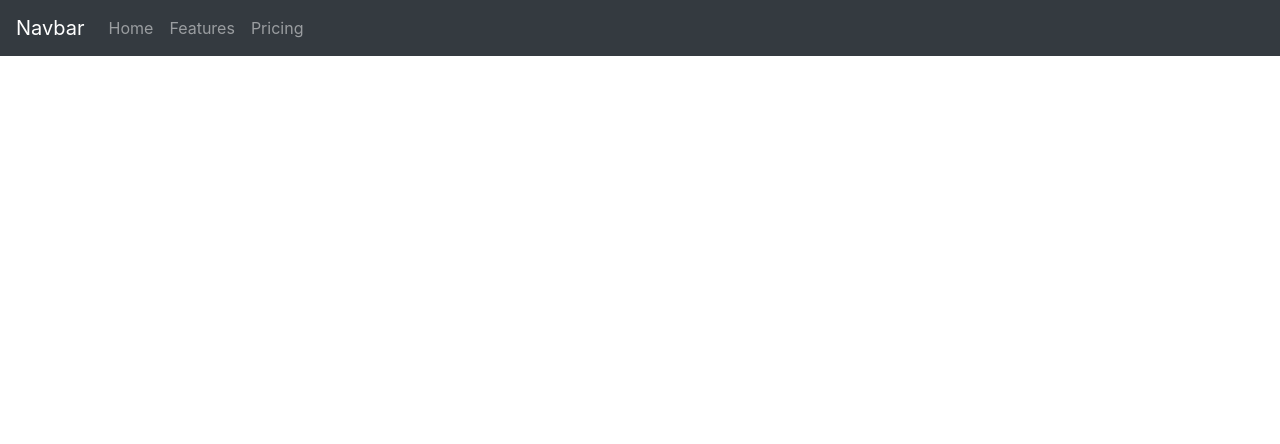
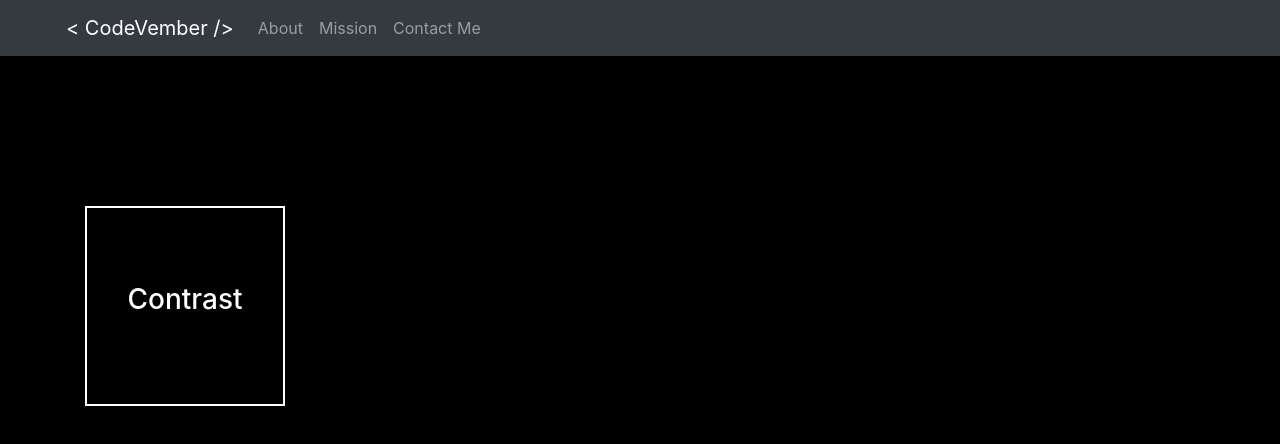
Before and after one commit to cfilipek/Codevember, a React (Create React App) app: page / in a window 1280 px wide. Shown: the top 444 px of the page. Built offline with nearby package versions, Linux system fonts and the light colour scheme.

Commit message:
added styling to app.js and navbar

```diff
--- a/src/components/App.css
+++ b/src/components/App.css
@@ -0,0 +1,28 @@
+body {
+  height: 100vh;
+  background-color: black;
+}
+
+/* navbar styling */
+
+.margin-right-nav {
+  margin-left: 50px;
+}
+
+/* app.js styling */
+
+.projects {
+  margin-top: 150px;
+}
+
+.box {
+  width: 200px;
+  height: 200px;
+  border: 2px solid white;
+}
+
+.white-text {
+  color: white;
+  text-align: center;
+  margin-top: 75px;
+}
--- a/src/components/App.js
+++ b/src/components/App.js
@@ -1,12 +1,27 @@
 import React, { Component } from 'react';
 import './App.css';
-import Navbar from './Navbar'
+import Navbar from './Navbar';
+import { Row, Col } from 'react-bootstrap';
 
 class App extends Component {
   render() {
     return (
       <div>
         < Navbar />
+        <div className='container'>
+          <div className="projects">
+            <Row>
+              <Col md={3}>
+                <div className="box">
+                  <h3 className="white-text">Contrast</h3>
+                </div>
+              </Col>
+              <Col md={3}></Col>
+              <Col md={3}></Col>
+              <Col md={3}></Col>
+            </Row>
+          </div>
+        </div>
       </div>
     );
   }
--- a/src/components/Navbar.js
+++ b/src/components/Navbar.js
@@ -4,14 +4,15 @@ import { Navbar, Nav } from 'react-bootstrap'
 
 class Navigation extends Component {
   render() {
+    const codevember = "< CodeVember />"
     return (
       <div>
   <Navbar bg="dark" variant="dark">
-    <Navbar.Brand href="#home">Navbar</Navbar.Brand>
+    <Navbar.Brand className = "margin-right-nav" href="#home">{codevember}</Navbar.Brand>
     <Nav className="mr-auto">
-      <Nav.Link href="#home">Home</Nav.Link>
-      <Nav.Link href="#features">Features</Nav.Link>
-      <Nav.Link href="#pricing">Pricing</Nav.Link>
+      <Nav.Link href="#home">About</Nav.Link>
+      <Nav.Link href="#features">Mission</Nav.Link>
+      <Nav.Link href="#pricing">Contact Me</Nav.Link>
     </Nav>
   </Navbar>
   </div>
```
